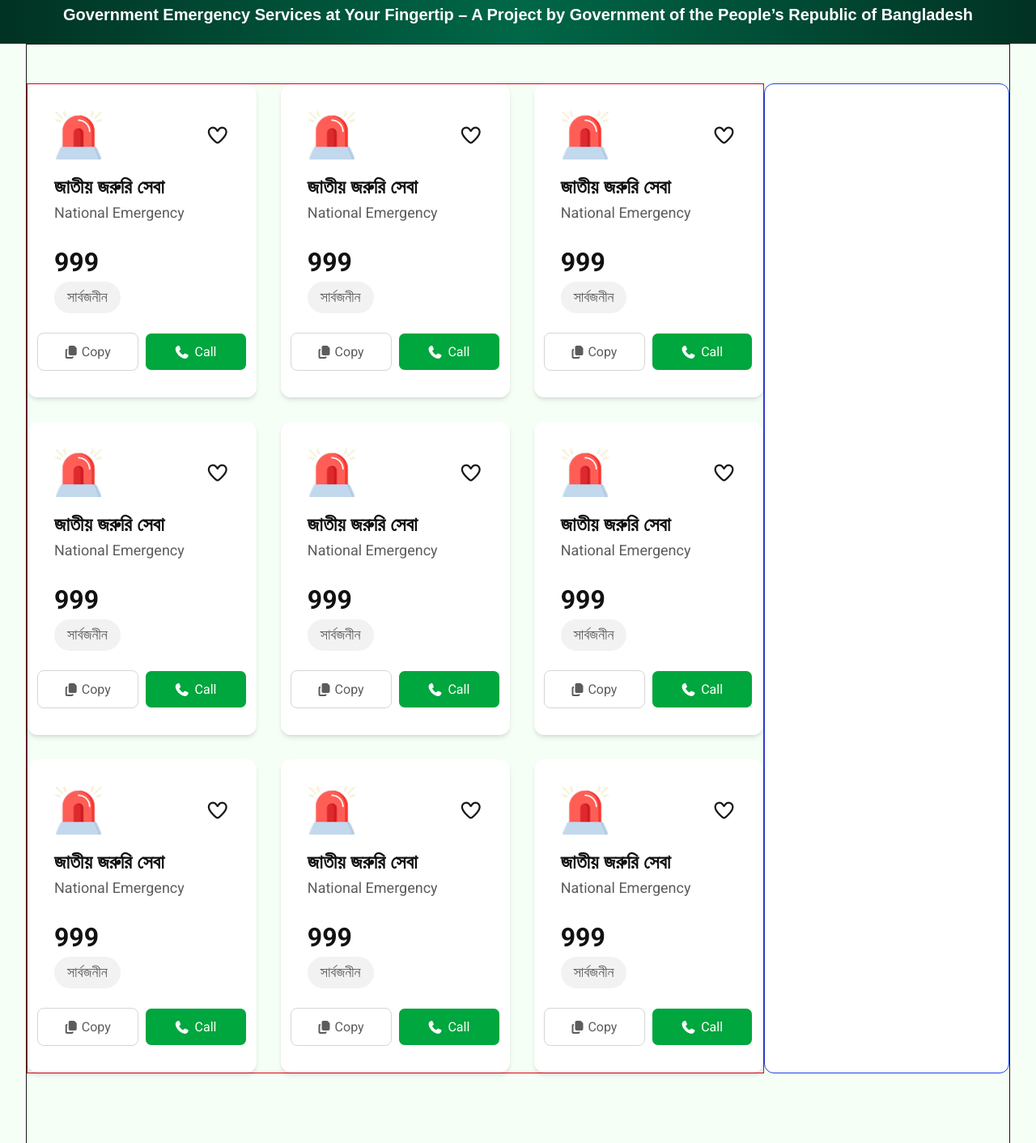
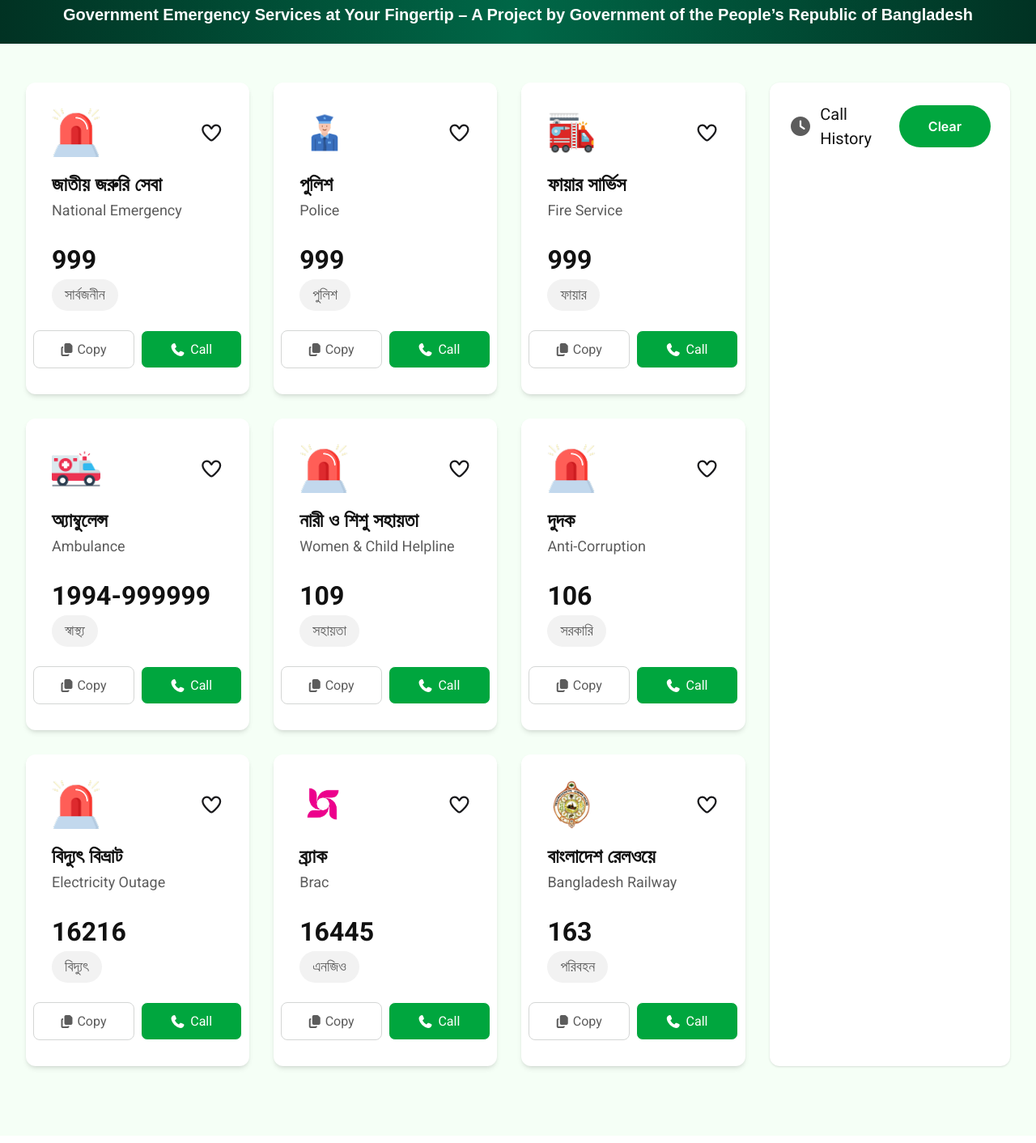
Before and after one commit to mongooseintown/Assignment-5-PH, a plain HTML site: page index.html in a window 1280 px wide. Shown: the part 294-1706 px from the top of the page at 81% size. Drawn offline with nearby package versions, Linux system fonts and the light colour scheme; a web font is replaced by a local one.

Commit message:
Implementation of each card and call history with perfect events

```diff
--- a/index.html
+++ b/index.html
@@ -69,9 +69,11 @@
                 Government Emergency Services at Your Fingertip – A Project by Government of the People’s Republic of Bangladesh
             </p>
         </section>
-        <section class="border max-w-[95%] m-auto flex pt-[48px] pb-[86px]">
-            <div class="border border-red-600 w-9/12 grid grid-rows-3 grid-cols-3 gap-[30px]">
-                <div class="border border-white p-[32px] bg-[#FFFFFF] shadow-md rounded-[12px]">
+        <section class="max-w-[95%] m-auto flex pt-[48px] pb-[86px] gap-[30px]">
+            <!-- LEFTSIDE -->
+            <div class="w-9/12 grid grid-rows-3 grid-cols-3 gap-[30px]">
+                <!-- National Emergency -->
+                <div class="p-[32px] bg-[#FFFFFF] shadow-md rounded-[12px]">
                     <div class="flex justify-between items-center mb-[16px]">
                         <img src="./assets/emergency.png" alt="" class="w-[60px] h-[60px]">
                         <i class="fa-regular fa-heart text-[24px]"></i>
@@ -95,7 +97,7 @@
                                 Copy
                             </p>
                         </button>
-                        <button class="border w-1/2 flex justify-center items-center px-[61.67px] py-[10.5px] rounded-[8px] gap-[7.83px] text-[#FFFFFF] bg-[#00A63E]  r font-normal text-[16px]">
+                        <button class="call-btn border w-1/2 flex justify-center items-center px-[61.67px] py-[10.5px] rounded-[8px] gap-[7.83px] text-[#FFFFFF] bg-[#00A63E]  r font-normal text-[16px]" data-name="জাতীয় জরুরি সেবা" data-number="999">
                             <i class="fa-solid fa-phone"></i>
                             <p>
                                 Call
@@ -103,22 +105,23 @@
                         </button>
                     </div>
                 </div>
-                <div class="border border-white p-[32px] bg-[#FFFFFF] shadow-md rounded-[12px]">
+                <!-- Police -->
+                <div class="p-[32px] bg-[#FFFFFF] shadow-md rounded-[12px]">
                     <div class="flex justify-between items-center mb-[16px]">
-                        <img src="./assets/emergency.png" alt="" class="w-[60px] h-[60px]">
+                        <img src="./assets/police.png" alt="" class="w-[60px] h-[60px]">
                         <i class="fa-regular fa-heart text-[24px]"></i>
                     </div>
                     <h1 class="h font-bold text-[24px] text-[#111111]">
-                        জাতীয় জরুরি সেবা
+                        পুলিশ
                     </h1>
                     <p class="r font-normal text-[18px] text-[#5C5C5C] mb-[24px]">
-                        National Emergency
+                        Police
                     </p>
                     <h1 class="r font-bold text-[32px] text-[#111111]">
                         999
                     </h1>
                     <p class="py-[6px] px-[16px] bg-[#F2F2F2] rounded-[9999px] inline-block h font-normal text-[18px] text-[#5C5C5C] mb-[24px]">
-                        সার্বজনীন
+                        পুলিশ
                     </p>
                     <div class="flex justify-center items-center gap-[8px]">
                         <button class="border w-1/2 flex justify-center items-center px-[61.67px] py-[10.5px] rounded-[8px] gap-[6px] border-[#D4D6D5] text-[#5C5C5C] r font-normal text-[16px]">
@@ -127,7 +130,7 @@
                                 Copy
                             </p>
                         </button>
-                        <button class="border w-1/2 flex justify-center items-center px-[61.67px] py-[10.5px] rounded-[8px] gap-[7.83px] text-[#FFFFFF] bg-[#00A63E]  r font-normal text-[16px]">
+                        <button class="call-btn border w-1/2 flex justify-center items-center px-[61.67px] py-[10.5px] rounded-[8px] gap-[7.83px] text-[#FFFFFF] bg-[#00A63E]  r font-normal text-[16px]" data-name="পুলিশ" data-number="999">
                             <i class="fa-solid fa-phone"></i>
                             <p>
                                 Call
@@ -135,22 +138,23 @@
                         </button>
                     </div>
                 </div>
-                <div class="border border-white p-[32px] bg-[#FFFFFF] shadow-md rounded-[12px]">
+                <!-- Fire Service -->
+                <div class="p-[32px] bg-[#FFFFFF] shadow-md rounded-[12px]">
                     <div class="flex justify-between items-center mb-[16px]">
-                        <img src="./assets/emergency.png" alt="" class="w-[60px] h-[60px]">
+                        <img src="./assets/fire-service.png" alt="" class="w-[60px] h-[60px]">
                         <i class="fa-regular fa-heart text-[24px]"></i>
                     </div>
                     <h1 class="h font-bold text-[24px] text-[#111111]">
-                        জাতীয় জরুরি সেবা
+                        ফায়ার সার্ভিস
                     </h1>
                     <p class="r font-normal text-[18px] text-[#5C5C5C] mb-[24px]">
-                        National Emergency
+                        Fire Service
                     </p>
                     <h1 class="r font-bold text-[32px] text-[#111111]">
                         999
                     </h1>
                     <p class="py-[6px] px-[16px] bg-[#F2F2F2] rounded-[9999px] inline-block h font-normal text-[18px] text-[#5C5C5C] mb-[24px]">
-                        সার্বজনীন
+                        ফায়ার
                     </p>
                     <div class="flex justify-center items-center gap-[8px]">
                         <button class="border w-1/2 flex justify-center items-center px-[61.67px] py-[10.5px] rounded-[8px] gap-[6px] border-[#D4D6D5] text-[#5C5C5C] r font-normal text-[16px]">
@@ -159,7 +163,7 @@
                                 Copy
                             </p>
                         </button>
-                        <button class="border w-1/2 flex justify-center items-center px-[61.67px] py-[10.5px] rounded-[8px] gap-[7.83px] text-[#FFFFFF] bg-[#00A63E]  r font-normal text-[16px]">
+                        <button class="call-btn border w-1/2 flex justify-center items-center px-[61.67px] py-[10.5px] rounded-[8px] gap-[7.83px] text-[#FFFFFF] bg-[#00A63E]  r font-normal text-[16px]" data-name="ফায়ার সার্ভিস" data-number="999">
                             <i class="fa-solid fa-phone"></i>
                             <p>
                                 Call
@@ -167,22 +171,23 @@
                         </button>
                     </div>
                 </div>
-                <div class="border border-white p-[32px] bg-[#FFFFFF] shadow-md rounded-[12px]">
+                <!-- Ambulance -->
+                <div class="p-[32px] bg-[#FFFFFF] shadow-md rounded-[12px]">
                     <div class="flex justify-between items-center mb-[16px]">
-                        <img src="./assets/emergency.png" alt="" class="w-[60px] h-[60px]">
+                        <img src="./assets/ambulance.png" alt="" class="w-[60px] h-[60px]">
                         <i class="fa-regular fa-heart text-[24px]"></i>
                     </div>
                     <h1 class="h font-bold text-[24px] text-[#111111]">
-                        জাতীয় জরুরি সেবা
+                        অ্যাম্বুলেন্স
                     </h1>
                     <p class="r font-normal text-[18px] text-[#5C5C5C] mb-[24px]">
-                        National Emergency
+                        Ambulance
                     </p>
                     <h1 class="r font-bold text-[32px] text-[#111111]">
-                        999
+                        1994-999999
                     </h1>
                     <p class="py-[6px] px-[16px] bg-[#F2F2F2] rounded-[9999px] inline-block h font-normal text-[18px] text-[#5C5C5C] mb-[24px]">
-                        সার্বজনীন
+                        স্বাস্থ্য
                     </p>
                     <div class="flex justify-center items-center gap-[8px]">
                         <button class="border w-1/2 flex justify-center items-center px-[61.67px] py-[10.5px] rounded-[8px] gap-[6px] border-[#D4D6D5] text-[#5C5C5C] r font-normal text-[16px]">
@@ -191,7 +196,7 @@
                                 Copy
                             </p>
                         </button>
-                        <button class="border w-1/2 flex justify-center items-center px-[61.67px] py-[10.5px] rounded-[8px] gap-[7.83px] text-[#FFFFFF] bg-[#00A63E]  r font-normal text-[16px]">
+                        <button class="call-btn border w-1/2 flex justify-center items-center px-[61.67px] py-[10.5px] rounded-[8px] gap-[7.83px] text-[#FFFFFF] bg-[#00A63E]  r font-normal text-[16px]" data-name="অ্যাম্বুলেন্স" data-number="1994-999999">
                             <i class="fa-solid fa-phone"></i>
                             <p>
                                 Call
@@ -199,22 +204,23 @@
                         </button>
                     </div>
                 </div>
-                <div class="border border-white p-[32px] bg-[#FFFFFF] shadow-md rounded-[12px]">
+                <!-- Women & Child Helpline -->
+                <div class="p-[32px] bg-[#FFFFFF] shadow-md rounded-[12px]">
                     <div class="flex justify-between items-center mb-[16px]">
                         <img src="./assets/emergency.png" alt="" class="w-[60px] h-[60px]">
                         <i class="fa-regular fa-heart text-[24px]"></i>
                     </div>
                     <h1 class="h font-bold text-[24px] text-[#111111]">
-                        জাতীয় জরুরি সেবা
+                        নারী ও শিশু সহায়তা
                     </h1>
                     <p class="r font-normal text-[18px] text-[#5C5C5C] mb-[24px]">
-                        National Emergency
+                        Women & Child Helpline
                     </p>
                     <h1 class="r font-bold text-[32px] text-[#111111]">
-                        999
+                        109
                     </h1>
                     <p class="py-[6px] px-[16px] bg-[#F2F2F2] rounded-[9999px] inline-block h font-normal text-[18px] text-[#5C5C5C] mb-[24px]">
-                        সার্বজনীন
+                        সহায়তা
                     </p>
                     <div class="flex justify-center items-center gap-[8px]">
                         <button class="border w-1/2 flex justify-center items-center px-[61.67px] py-[10.5px] rounded-[8px] gap-[6px] border-[#D4D6D5] text-[#5C5C5C] r font-normal text-[16px]">
@@ -223,7 +229,7 @@
                                 Copy
                             </p>
                         </button>
-                        <button class="border w-1/2 flex justify-center items-center px-[61.67px] py-[10.5px] rounded-[8px] gap-[7.83px] text-[#FFFFFF] bg-[#00A63E]  r font-normal text-[16px]">
+                        <button class="call-btn border w-1/2 flex justify-center items-center px-[61.67px] py-[10.5px] rounded-[8px] gap-[7.83px] text-[#FFFFFF] bg-[#00A63E]  r font-normal text-[16px]" data-name="নারী ও শিশু সহায়তা" data-number="109">
                             <i class="fa-solid fa-phone"></i>
                             <p>
                                 Call
@@ -231,22 +237,23 @@
                         </button>
                     </div>
                 </div>
-                <div class="border border-white p-[32px] bg-[#FFFFFF] shadow-md rounded-[12px]">
+                <!-- Anti-Corruption -->
+                <div class="p-[32px] bg-[#FFFFFF] shadow-md rounded-[12px]">
                     <div class="flex justify-between items-center mb-[16px]">
                         <img src="./assets/emergency.png" alt="" class="w-[60px] h-[60px]">
                         <i class="fa-regular fa-heart text-[24px]"></i>
                     </div>
                     <h1 class="h font-bold text-[24px] text-[#111111]">
-                        জাতীয় জরুরি সেবা
+                        দুদক
                     </h1>
                     <p class="r font-normal text-[18px] text-[#5C5C5C] mb-[24px]">
-                        National Emergency
+                        Anti-Corruption
                     </p>
                     <h1 class="r font-bold text-[32px] text-[#111111]">
-                        999
+                        106
                     </h1>
                     <p class="py-[6px] px-[16px] bg-[#F2F2F2] rounded-[9999px] inline-block h font-normal text-[18px] text-[#5C5C5C] mb-[24px]">
-                        সার্বজনীন
+                        সরকারি
                     </p>
                     <div class="flex justify-center items-center gap-[8px]">
                         <button class="border w-1/2 flex justify-center items-center px-[61.67px] py-[10.5px] rounded-[8px] gap-[6px] border-[#D4D6D5] text-[#5C5C5C] r font-normal text-[16px]">
@@ -255,7 +262,7 @@
                                 Copy
                             </p>
                         </button>
-                        <button class="border w-1/2 flex justify-center items-center px-[61.67px] py-[10.5px] rounded-[8px] gap-[7.83px] text-[#FFFFFF] bg-[#00A63E]  r font-normal text-[16px]">
+                        <button class="call-btn border w-1/2 flex justify-center items-center px-[61.67px] py-[10.5px] rounded-[8px] gap-[7.83px] text-[#FFFFFF] bg-[#00A63E]  r font-normal text-[16px]" data-name="দুদক" data-number="106">
                             <i class="fa-solid fa-phone"></i>
                             <p>
                                 Call
@@ -263,22 +270,23 @@
                         </button>
                     </div>
                 </div>
-                <div class="border border-white p-[32px] bg-[#FFFFFF] shadow-md rounded-[12px]">
+                <!-- Electricity Outage -->
+                <div class="p-[32px] bg-[#FFFFFF] shadow-md rounded-[12px]">
                     <div class="flex justify-between items-center mb-[16px]">
                         <img src="./assets/emergency.png" alt="" class="w-[60px] h-[60px]">
                         <i class="fa-regular fa-heart text-[24px]"></i>
                     </div>
                     <h1 class="h font-bold text-[24px] text-[#111111]">
-                        জাতীয় জরুরি সেবা
+                        বিদ্যুৎ বিভ্রাট
                     </h1>
                     <p class="r font-normal text-[18px] text-[#5C5C5C] mb-[24px]">
-                        National Emergency
+                        Electricity Outage
                     </p>
                     <h1 class="r font-bold text-[32px] text-[#111111]">
-                        999
+                        16216
                     </h1>
                     <p class="py-[6px] px-[16px] bg-[#F2F2F2] rounded-[9999px] inline-block h font-normal text-[18px] text-[#5C5C5C] mb-[24px]">
-                        সার্বজনীন
+                        বিদ্যুৎ
                     </p>
                     <div class="flex justify-center items-center gap-[8px]">
                         <button class="border w-1/2 flex justify-center items-center px-[61.67px] py-[10.5px] rounded-[8px] gap-[6px] border-[#D4D6D5] text-[#5C5C5C] r font-normal text-[16px]">
@@ -287,7 +295,7 @@
                                 Copy
                             </p>
                         </button>
-                        <button class="border w-1/2 flex justify-center items-center px-[61.67px] py-[10.5px] rounded-[8px] gap-[7.83px] text-[#FFFFFF] bg-[#00A63E]  r font-normal text-[16px]">
+                        <button class="call-btn border w-1/2 flex justify-center items-center px-[61.67px] py-[10.5px] rounded-[8px] gap-[7.83px] text-[#FFFFFF] bg-[#00A63E]  r font-normal text-[16px]" data-name="বিদ্যুৎ বিভ্রাট" data-number="16216">
                             <i class="fa-solid fa-phone"></i>
                             <p>
                                 Call
@@ -295,22 +303,23 @@
                         </button>
                     </div>
                 </div>
-                <div class="border border-white p-[32px] bg-[#FFFFFF] shadow-md rounded-[12px]">
+                <!-- BRAC -->
+                <div class="p-[32px] bg-[#FFFFFF] shadow-md rounded-[12px]">
                     <div class="flex justify-between items-center mb-[16px]">
-                        <img src="./assets/emergency.png" alt="" class="w-[60px] h-[60px]">
+                        <img src="./assets/brac.png" alt="" class="w-[60px] h-[60px]">
                         <i class="fa-regular fa-heart text-[24px]"></i>
                     </div>
                     <h1 class="h font-bold text-[24px] text-[#111111]">
-                        জাতীয় জরুরি সেবা
+                        ব্র্যাক
                     </h1>
                     <p class="r font-normal text-[18px] text-[#5C5C5C] mb-[24px]">
-                        National Emergency
+                        Brac
                     </p>
                     <h1 class="r font-bold text-[32px] text-[#111111]">
-                        999
+                        16445
                     </h1>
                     <p class="py-[6px] px-[16px] bg-[#F2F2F2] rounded-[9999px] inline-block h font-normal text-[18px] text-[#5C5C5C] mb-[24px]">
-                        সার্বজনীন
+                        এনজিও
                     </p>
                     <div class="flex justify-center items-center gap-[8px]">
                         <button class="border w-1/2 flex justify-center items-center px-[61.67px] py-[10.5px] rounded-[8px] gap-[6px] border-[#D4D6D5] text-[#5C5C5C] r font-normal text-[16px]">
@@ -319,7 +328,7 @@
                                 Copy
                             </p>
                         </button>
-                        <button class="border w-1/2 flex justify-center items-center px-[61.67px] py-[10.5px] rounded-[8px] gap-[7.83px] text-[#FFFFFF] bg-[#00A63E]  r font-normal text-[16px]">
+                        <button class="call-btn border w-1/2 flex justify-center items-center px-[61.67px] py-[10.5px] rounded-[8px] gap-[7.83px] text-[#FFFFFF] bg-[#00A63E]  r font-normal text-[16px]" data-name="ব্র্যাক" data-number="16445">
                             <i class="fa-solid fa-phone"></i>
                             <p>
                                 Call
@@ -327,22 +336,23 @@
                         </button>
                     </div>
                 </div>
-                <div class="border border-white p-[32px] bg-[#FFFFFF] shadow-md rounded-[12px]">
+                <!-- Bangladesh Railway -->
+                <div class="p-[32px] bg-[#FFFFFF] shadow-md rounded-[12px]">
                     <div class="flex justify-between items-center mb-[16px]">
-                        <img src="./assets/emergency.png" alt="" class="w-[60px] h-[60px]">
+                        <img src="./assets/Bangladesh-Railway.png" alt="" class="w-[60px] h-[60px]">
                         <i class="fa-regular fa-heart text-[24px]"></i>
                     </div>
                     <h1 class="h font-bold text-[24px] text-[#111111]">
-                        জাতীয় জরুরি সেবা
+                        বাংলাদেশ রেলওয়ে
                     </h1>
                     <p class="r font-normal text-[18px] text-[#5C5C5C] mb-[24px]">
-                        National Emergency
+                        Bangladesh Railway
                     </p>
                     <h1 class="r font-bold text-[32px] text-[#111111]">
-                        999
+                        163
                     </h1>
                     <p class="py-[6px] px-[16px] bg-[#F2F2F2] rounded-[9999px] inline-block h font-normal text-[18px] text-[#5C5C5C] mb-[24px]">
-                        সার্বজনীন
+                        পরিবহন
                     </p>
                     <div class="flex justify-center items-center gap-[8px]">
                         <button class="border w-1/2 flex justify-center items-center px-[61.67px] py-[10.5px] rounded-[8px] gap-[6px] border-[#D4D6D5] text-[#5C5C5C] r font-normal text-[16px]">
@@ -351,7 +361,7 @@
                                 Copy
                             </p>
                         </button>
-                        <button class="border w-1/2 flex justify-center items-center px-[61.67px] py-[10.5px] rounded-[8px] gap-[7.83px] text-[#FFFFFF] bg-[#00A63E]  r font-normal text-[16px]">
+                        <button class="call-btn border w-1/2 flex justify-center items-center px-[61.67px] py-[10.5px] rounded-[8px] gap-[7.83px] text-[#FFFFFF] bg-[#00A63E]  r font-normal text-[16px]" data-name="বাংলাদেশ রেলওয়ে" data-number="163">
                             <i class="fa-solid fa-phone"></i>
                             <p>
                                 Call
@@ -360,8 +370,21 @@
                     </div>
                 </div>
             </div>
-            <div class="border border-blue-700 w-3/12 rounded-[12px] bg-[#FFFFFF]">
-
+            <!-- RIGHTSIDE -->
+            <div class="w-3/12 rounded-[12px] bg-[#FFFFFF] shadow-sm pt-[24px] px-[24px]">
+                <div class="flex justify-between items-center">
+                    <div class="flex gap-[10px] items-center">
+                        <i class="fa-solid fa-clock text-[24px] text-[#5C5C5C]"></i>
+                        <p class="r font-normal text-[20px] text-[#111111]">
+                            Call History
+                        </p>
+                    </div>
+                    <button class="i font-semibold text-[16px] text-[#FFFFFF] bg-[#00A63E] px-[36px] py-[14px] rounded-[50px]">
+                        Clear
+                    </button>
+                </div>
+                <ul class="flex flex-col justify-start gap-[8px]">
+                </ul>
             </div>
         </section>
     </main>
--- a/js/app.js
+++ b/js/app.js
@@ -12,3 +12,33 @@ hamburger_cross_mark.addEventListener('click',function(){
     hamburger_section.style.right = '100%';
     hamburger_section.style.display = 'hidden';
 })
+
+// Calling function works from here
+const callBtn = document.querySelectorAll('.call-btn');
+const historyList = document.querySelector('ul');
+for (let i=0;i<callBtn.length;i++)
+{
+    callBtn[i].addEventListener('click',function(){
+        const name = this.getAttribute('data-name');
+        const number = this.getAttribute('data-number');
+        const time = new Date().toLocaleTimeString();
+        const li = document.createElement('li');
+        li.className = 'p-[16px] flex justify-between items-center bg-[#FAFAFA] rounded-[8px]';
+        const leftDiv = document.createElement('div');
+        const nameP = document.createElement('p');
+        nameP.className = 'h font-semibold text-[16px] text-[#111111]';
+        nameP.innerText = name;
+        const numberP = document.createElement("p");
+        numberP.className = "r text-[14px] text-[#5C5C5C]";
+        numberP.innerText = number;
+        leftDiv.appendChild(nameP);
+        leftDiv.appendChild(numberP);
+        const timeSpan = document.createElement("span");
+        timeSpan.className = "r text-[14px] text-[#5C5C5C]";
+        timeSpan.innerText = time;
+        li.appendChild(leftDiv);
+        li.appendChild(timeSpan);
+        historyList.insertBefore(li, historyList.firstChild);
+    })
+}
+// Calling function ends from here
```
